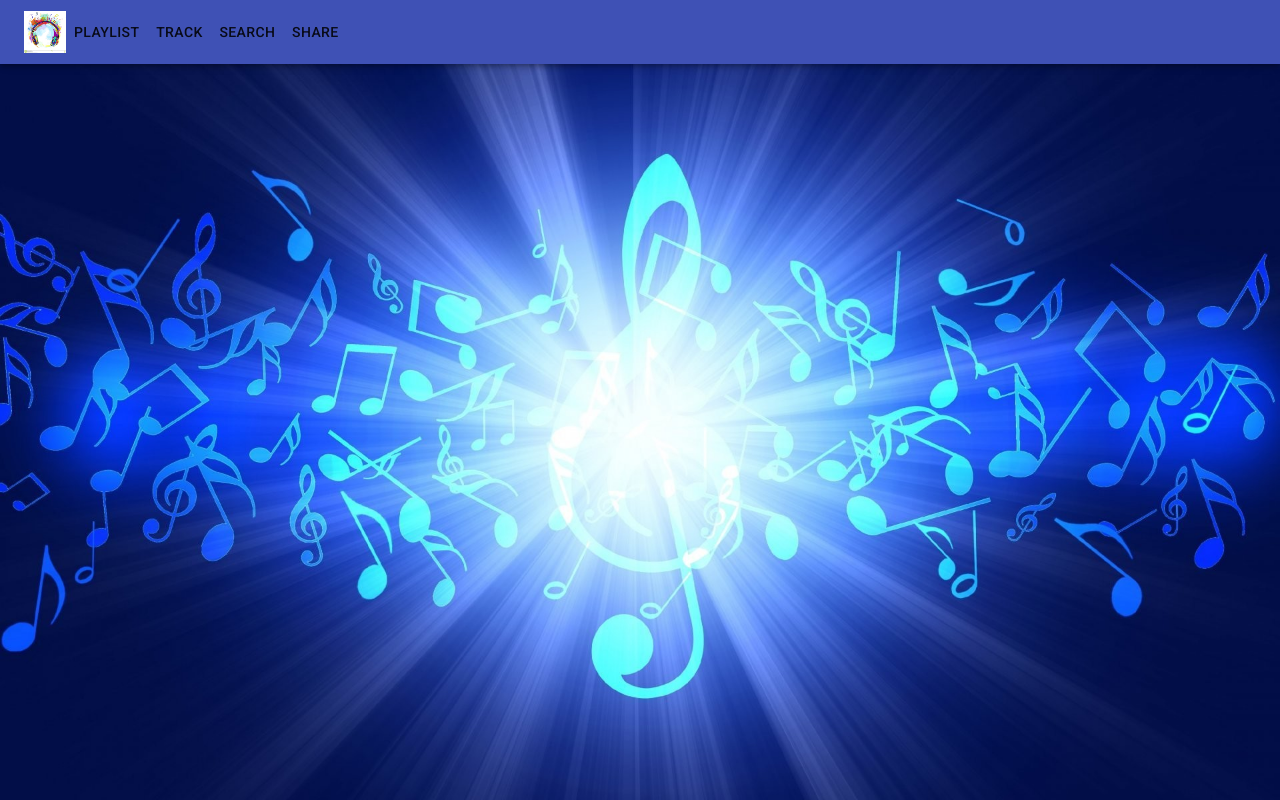
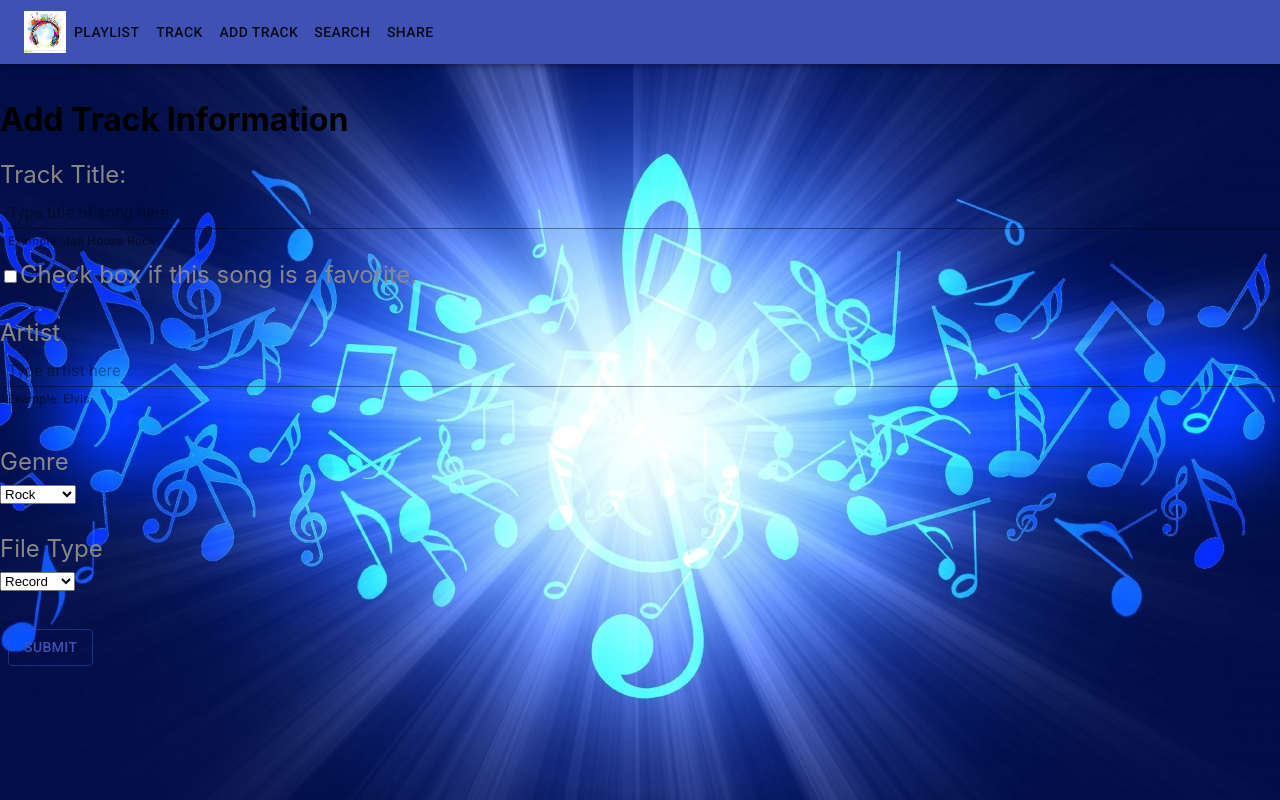
Before and after one commit to LaunchCodeLiftoffProjects/music-inventory-app, a React (Create React App) app in the folder frontend/: page /addTrack in a window 1280 px wide. Built offline with nearby package versions, Linux system fonts and the light colour scheme.

Commit message:
Add track page (#7)
* front end add track page

* slight changes to appreance

* resolve merge conflicts

```diff
--- a/frontend/src/NavBar.jsx
+++ b/frontend/src/NavBar.jsx
@@ -1,14 +1,12 @@
-import React from 'react'
-import Button from '@material-ui/core/Button'
-import { Link } from 'react-router-dom'
-import { AppBar, Toolbar } from '@material-ui/core'
-import { mergeClasses } from '@material-ui/styles'
-import logo from './logo.jpg'
+import React from "react";
+import Button from "@material-ui/core/Button";
+import { Link } from "react-router-dom";
+import { AppBar, Toolbar } from "@material-ui/core";
+import { mergeClasses } from "@material-ui/styles";
+import logo from "./logo.jpg";
 
 export const NavBar = ({ color }) => (
-
   <AppBar color={color}>
-
     <Toolbar>
       <img src={logo} alt="logo" width="42" height="42"></img>
 
@@ -17,6 +15,9 @@ export const NavBar = ({ color }) => (
       </Link>
       <Link to="/page2">
         <Button>Track</Button>
+      </Link>
+      <Link to="/addTrack">
+        <Button>Add Track</Button>
       </Link>
       <Link to="/page3">
         <Button>Search</Button>
@@ -27,4 +28,4 @@ export const NavBar = ({ color }) => (
       </Link>
     </Toolbar>
   </AppBar>
-)
+);
--- a/frontend/src/Router.jsx
+++ b/frontend/src/Router.jsx
@@ -1,24 +1,26 @@
-import React from 'react'
-import { BrowserRouter as Router, Route } from 'react-router-dom'
-import Playlist from './pages/page1'
-import Track from './pages/page2'
-import Search from './pages/page3'
-import Share from './pages/page4'
-import Layout from './Layout'
+import React from "react";
+import { BrowserRouter as Router, Route } from "react-router-dom";
+
+import AddTrack from "./pages/addTrack";
+import Playlist from "./pages/page1";
+import Track from "./pages/page2";
+import Search from "./pages/page3";
+import Share from "./pages/page4";
+
+import Layout from "./Layout";
 
 export const Routes = () => {
   return (
     <Router>
       <Layout>
-        <div style={{ marginTop: '100px' }}>
+        <div style={{ marginTop: "100px" }}>
           <Route path="/page1" exact component={Playlist} />
           <Route path="/page2" exact component={Track} />
+          <Route path="/addTrack" exact component={AddTrack} />
           <Route path="/page3" exact component={Search} />
           <Route path="/page4" exact component={Share} />
-
         </div>
-
       </Layout>
     </Router>
-  )
-}
+  );
+};
--- /dev/null
+++ b/frontend/src/pages/addTrack.jsx
@@ -0,0 +1,88 @@
+import React from "react";
+import { makeStyles } from "@material-ui/core/styles";
+import Button from "@material-ui/core/Button";
+import TextField from "@material-ui/core/TextField";
+import InputLabel from "@material-ui/core/InputLabel";
+import MenuItem from "@material-ui/core/MenuItem";
+import FormControl from "@material-ui/core/FormControl";
+import Select from "@material-ui/core/Select";
+import { lightGreen } from "@material-ui/core/colors";
+
+const useStyles = makeStyles(theme => ({
+  button: {
+    margin: theme.spacing(1)
+  },
+  input: {
+    display: "none"
+  },
+  formControl: {
+    margin: theme.spacing(1),
+    minWidth: 120
+  }
+}));
+
+export default function ContainedButtons() {
+  const classes = useStyles();
+
+  return (
+    <div className={classes.container}>
+      <h1>Add Track Information</h1>
+      <font color="#888888" size="5">
+        Track Title:
+        <TextField
+          id="standard-full-width"
+          style={{ margin: 8 }}
+          placeholder="Type title of song here"
+          helperText="Example: Jail House Rock"
+          fullWidth
+          margin="normal"
+          InputLabelProps={{
+            shrink: true
+          }}
+        />
+        <br />
+        <input type="checkbox" name="favorite" value="favoriteSong" />
+        Check box if this song is a favorite.
+        <br />
+        <br />
+        Artist
+        <TextField
+          id="standard-full-width"
+          style={{ margin: 8 }}
+          placeholder="Type artist here"
+          helperText="Example: Elvis"
+          fullWidth
+          margin="normal"
+          InputLabelProps={{
+            shrink: true
+          }}
+        />
+        <br />
+        <br />
+        Genre
+        <br />
+        <select name="Genre">
+          <option value="Rock">Rock</option>
+          <option value="Country">Country</option>
+          <option value="Classical">Classical</option>
+          <option value="Jazz">Jazz</option>
+        </select>
+        <br />
+        <br />
+        File Type
+        <br />
+        <select name="FileType">
+          <option value="Record">Record</option>
+          <option value="Cassette">Cassette</option>
+          <option value="CD">CD</option>
+          <option value="Digital">Digital</option>
+        </select>
+        <br />
+        <br />
+        <Button variant="outlined" color="primary" className={classes.button}>
+          Submit
+        </Button>
+      </font>
+    </div>
+  );
+}
```
Lines whose indentation alone changed are shown as unchanged.
